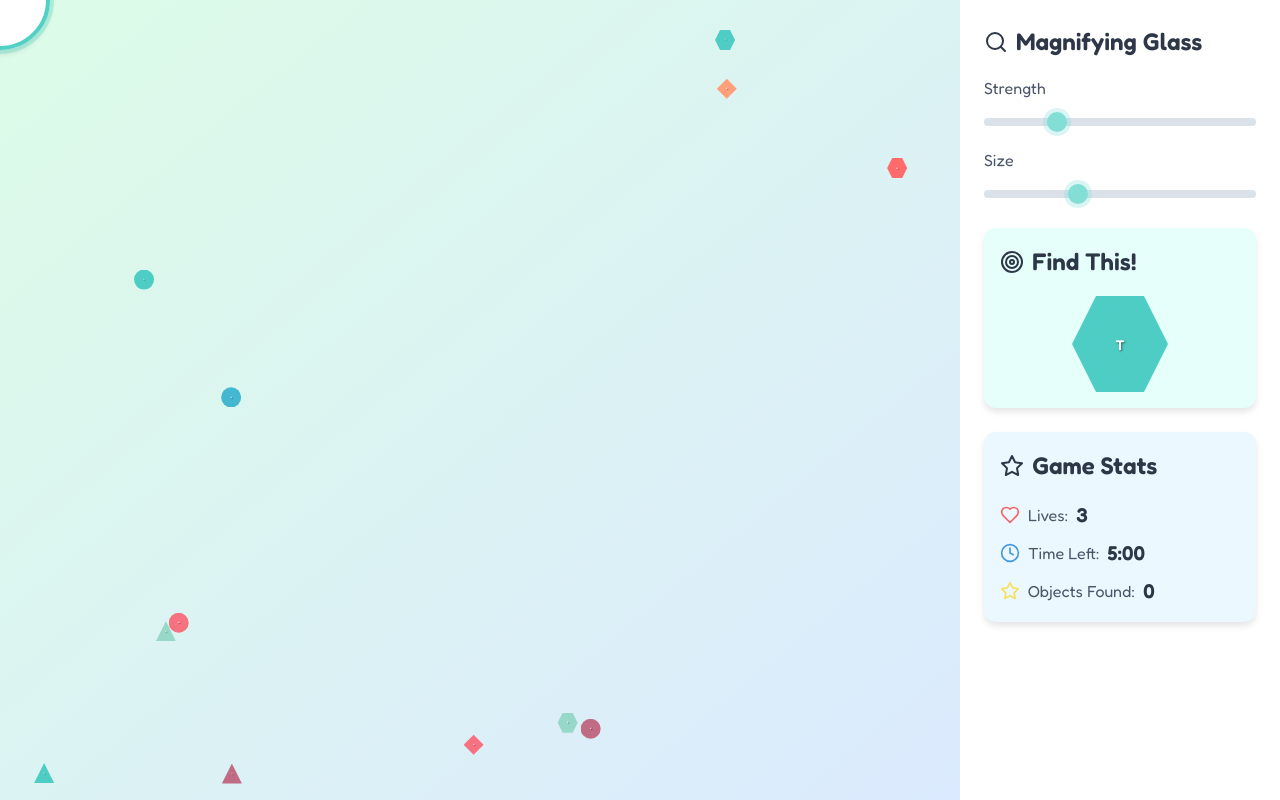
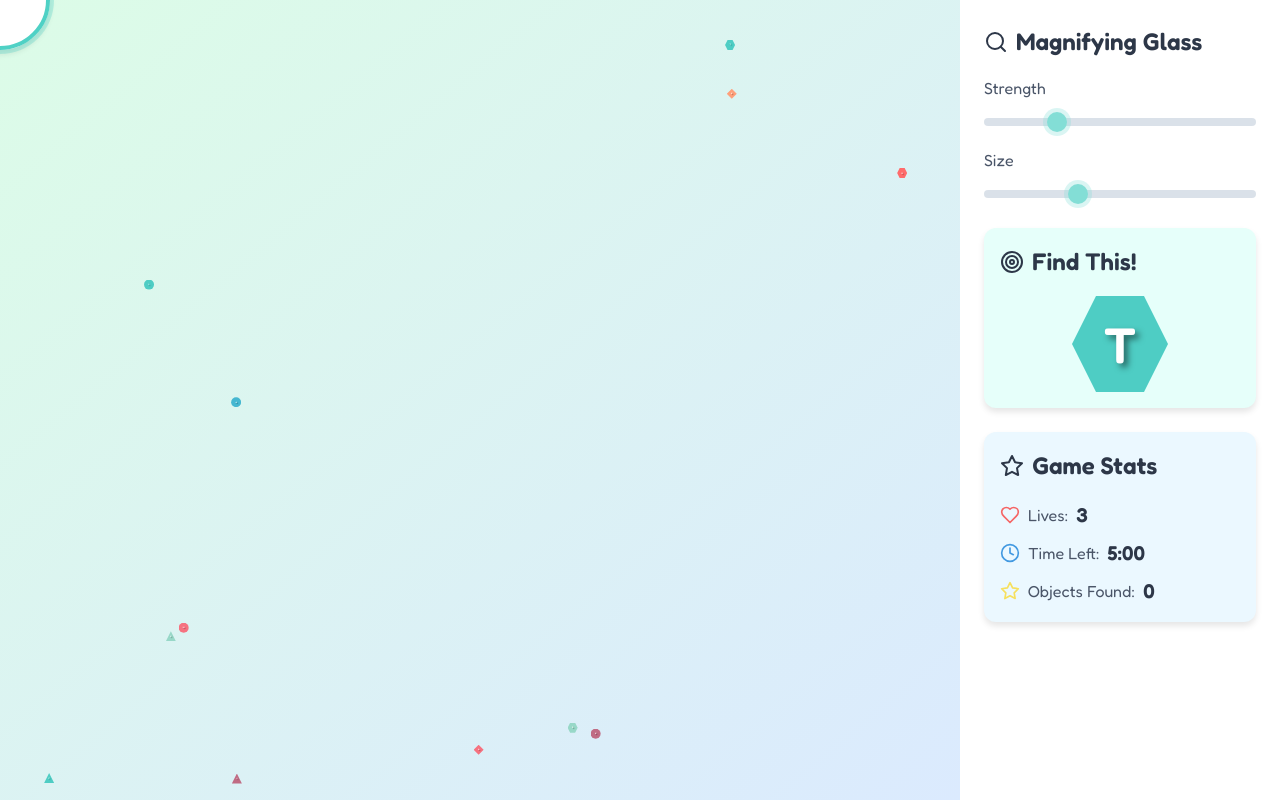
Before and after one commit to ziherMP-dev/magglass1, a React (Vite) app: page / in a window 1280 px wide. Built offline with nearby package versions, Linux system fonts and the light colour scheme.

Commit message:
stage2_ready

```diff
--- a/src/components/GameBoard.tsx
+++ b/src/components/GameBoard.tsx
@@ -20,10 +20,10 @@ const GameBoard: React.FC<GameBoardProps> = ({ objects, onObjectClick, magnifyin
             key={object.id}
             className="absolute cursor-pointer transition-all duration-200 hover:scale-110"
             style={{
-              left: `${object.x}%`,
-              top: `${object.y}%`,
-              width: '20px',
-              height: '20px',
+              left: `calc(${object.x}% + 10px)`, // Subtract half of the width
+              top: `calc(${object.y}% + 10px)`,  // Subtract half of the height
+              width: '10px',
+              height: '10px',
               backgroundColor: object.color,
               clipPath: object.shape,
               display: 'flex',
@@ -35,6 +35,7 @@ const GameBoard: React.FC<GameBoardProps> = ({ objects, onObjectClick, magnifyin
               textShadow: '1px 1px 1px rgba(0,0,0,0.5)',
               zIndex: 30,
               boxSizing: 'border-box',
+              transformOrigin: 'center', // Add this line
             }}
             onClick={() => {
               console.log(`Object clicked: ${object.id}`);
--- a/src/components/SidePanel.tsx
+++ b/src/components/SidePanel.tsx
@@ -69,10 +69,10 @@ const SidePanel: React.FC<SidePanelProps> = ({
             style={{
               backgroundColor: targetObject.color,
               clipPath: targetObject.shape,
-              fontSize: '14px',
+              fontSize: '50px',
               fontWeight: 'bold',
               color: 'white',
-              textShadow: '1px 1px 2px rgba(0,0,0,0.5)',
+              textShadow: '4px 4px 6px rgba(0,0,0,0.5)',
             }}
           >
             {targetObject.label}
```
